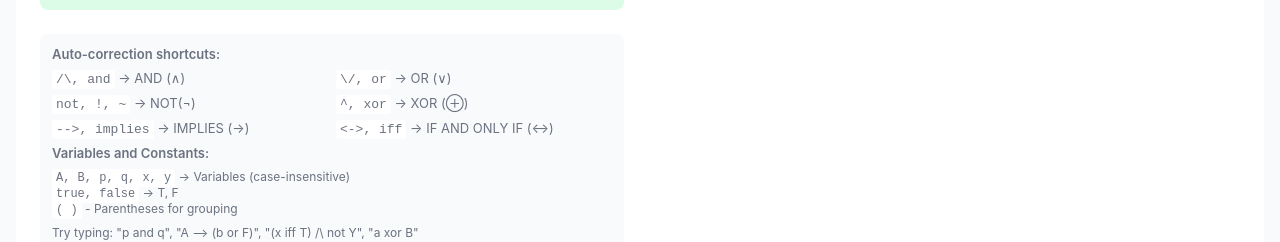
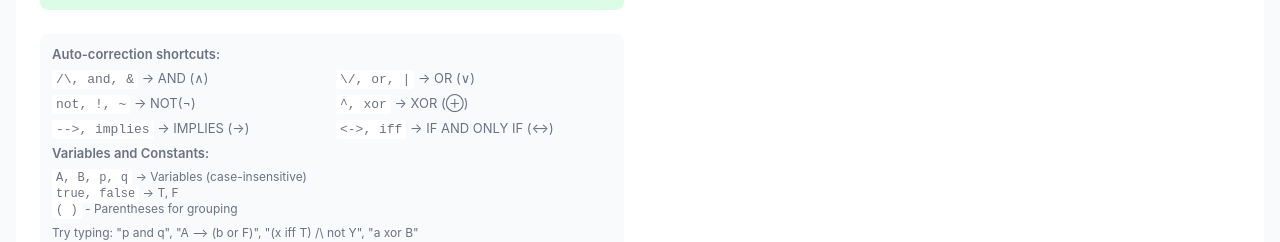
Before and after one commit to arjbarber/truth-table-generator, a React (Create React App) app: page / in a window 1280 px wide. Shown: the part 634-876 px from the top of the page. Built offline with nearby package versions, Linux system fonts and the light colour scheme.

Commit message:
added ampersand and pipe characters to autocorrect

```diff
--- a/src/App.js
+++ b/src/App.js
@@ -52,10 +52,12 @@ const TruthTableGenerator = () => {
 
       // Conjunction (AND)
       { pattern: /\band\b/gi, symbol: ' ∧ ' },
+      { pattern: /&/g, symbol: ' ∧ ' },
       { pattern: /\/\\/g, symbol: ' ∧ ' },
 
       // Disjunction (OR)
       { pattern: /\bor\b/gi, symbol: ' ∨ ' },
+      { pattern: /\|/g, symbol: ' ∨ ' },
       { pattern: /\\\//g, symbol: ' ∨ ' },
 
       // Exclusive OR
@@ -115,8 +117,10 @@ const TruthTableGenerator = () => {
       { text: /IMPLIES/gi, symbol: '→' },
       { text: /\/\\/g, symbol: '∧' },
       { text: /AND/gi, symbol: '∧' },
+      { text: /&/gi, symbol: '∧' },
       { text: /\\\//g, symbol: '∨' },
       { text: /OR/gi, symbol: '∨' },
+      { text: /\|/gi, symbol: '∨' },
       { text: /XOR/gi, symbol: '⊕' },
       { text: /\^/g, symbol: '⊕' },
       { text: /NOT/gi, symbol: '¬' },
@@ -244,6 +248,18 @@ const TruthTableGenerator = () => {
           // Single character operators
           if (upperExpr[i] === '^') {
             tokens.push('XOR');
+            i++;
+            continue;
+          }
+
+          if (upperExpr[i] === '&') {
+            tokens.push('AND');
+            i++;
+            continue;
+          }
+
+          if (upperExpr[i] === '|') {
+            tokens.push('OR');
             i++;
             continue;
           }
@@ -783,8 +799,8 @@ const TruthTableGenerator = () => {
           <div style={styles.helpBox}>
             <div style={styles.helpTitle}>Auto-correction shortcuts:</div>
             <div style={styles.helpGrid}>
-              <div><code style={styles.code}>/\, and</code> → AND (∧)</div>
-              <div><code style={styles.code}>\/, or</code> → OR (∨)</div>
+              <div><code style={styles.code}>/\, and, &</code> → AND (∧)</div>
+              <div><code style={styles.code}>\/, or, |</code> → OR (∨)</div>
               <div><code style={styles.code}>not, !, ~</code> → NOT(¬)</div>
               <div><code style={styles.code}>^, xor</code> → XOR (⊕)</div>
               <div><code style={styles.code}>-->, implies</code> → IMPLIES (→)</div>
@@ -793,7 +809,7 @@ const TruthTableGenerator = () => {
             <div style={{marginTop: '8px'}}>
               <div style={styles.helpTitle}>Variables and Constants:</div>
               <div style={{fontSize: '12px'}}>
-                <div><code style={styles.code}>A, B, p, q, x, y</code> → Variables (case-insensitive)</div>
+                <div><code style={styles.code}>A, B, p, q</code> → Variables (case-insensitive)</div>
                 <div><code style={styles.code}>true, false</code> → T, F</div>
                 <div><code style={styles.code}>( )</code> - Parentheses for grouping</div>
               </div>
```
